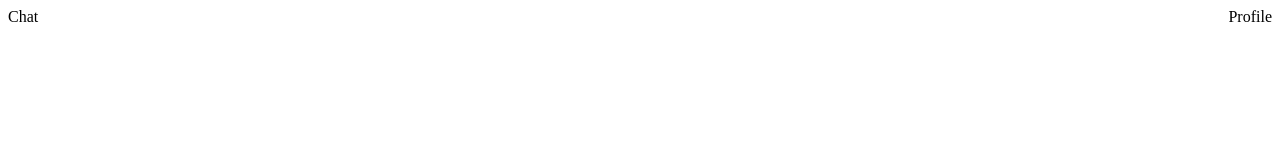
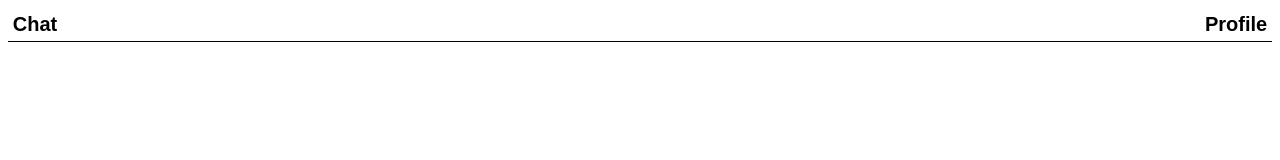
Before and after one commit to yasirACTUALY/SwiftDorms, a plain HTML site: page index.html in a window 1280 px wide. Drawn offline with Linux system fonts and the light colour scheme.

Commit message:
fixup! added profile placeholder as well

```diff
--- a/index.html
+++ b/index.html
@@ -9,15 +9,24 @@
   </head>
 
   <style>
-    #chat {
-      float: left;
+    body { font-family: sans-serif, Arial, Helvetica; }
+    * { box-sizing: border-box; }
+    header {
+      padding: 0.3em;
+      border-bottom: 1px solid;
+      display: flex;
+      justify-content: space-between;
     }
-    #profile {
-      float: right;
+    header .label {
+      font-weight: 700;
+      font-size: 20px;
     }
-    .hidden {
-      display: none;
+    header .popup {
+      position: fixed;
+      background: white;
+      border: 1px solid grey;
     }
+    .hidden { display: none; }
   </style>
 
   <body>
@@ -38,19 +47,16 @@
       </div>
     </header>
     <script>
-      function onHover(element, func) {
-        element.addEventListener('mouseenter', func);
-        element.addEventListener('mouseleave', func);
+      function onHover(element, openFunc, closeFunc) {
+        element.addEventListener('mouseenter', openFunc);
+        element.addEventListener('mouseleave', closeFunc ?? openFunc);
       }
-      function openChatlist() {
+      onHover(document.querySelector('#chat > .label'), () => {
         document.querySelector('#chat > .popup').classList.toggle('hidden');
-        // document.querySelector('#chatlist').classList.toggle('hidden');
-      }
-      onHover(document.querySelector('#chat > .label'), openChatlist);
-      function openProfileOpts() {
+      });
+      onHover(document.querySelector('#profile > .label'), () => {
         document.querySelector('#profile > .popup').classList.toggle('hidden');
-      }
-      onHover(document.querySelector('#profile > .label'), openProfileOpts);
+      });
     </script>
   </body>
 
```
